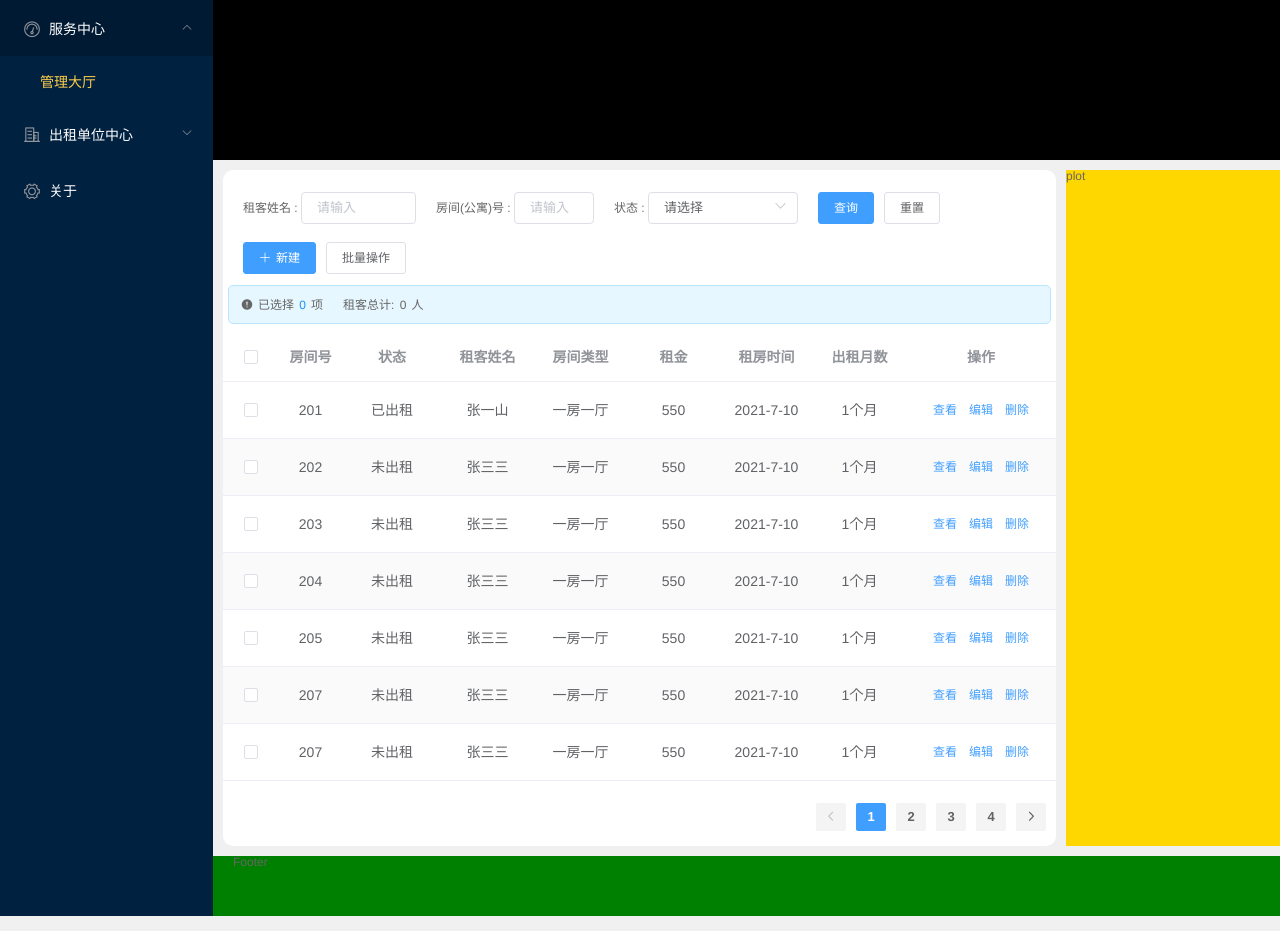
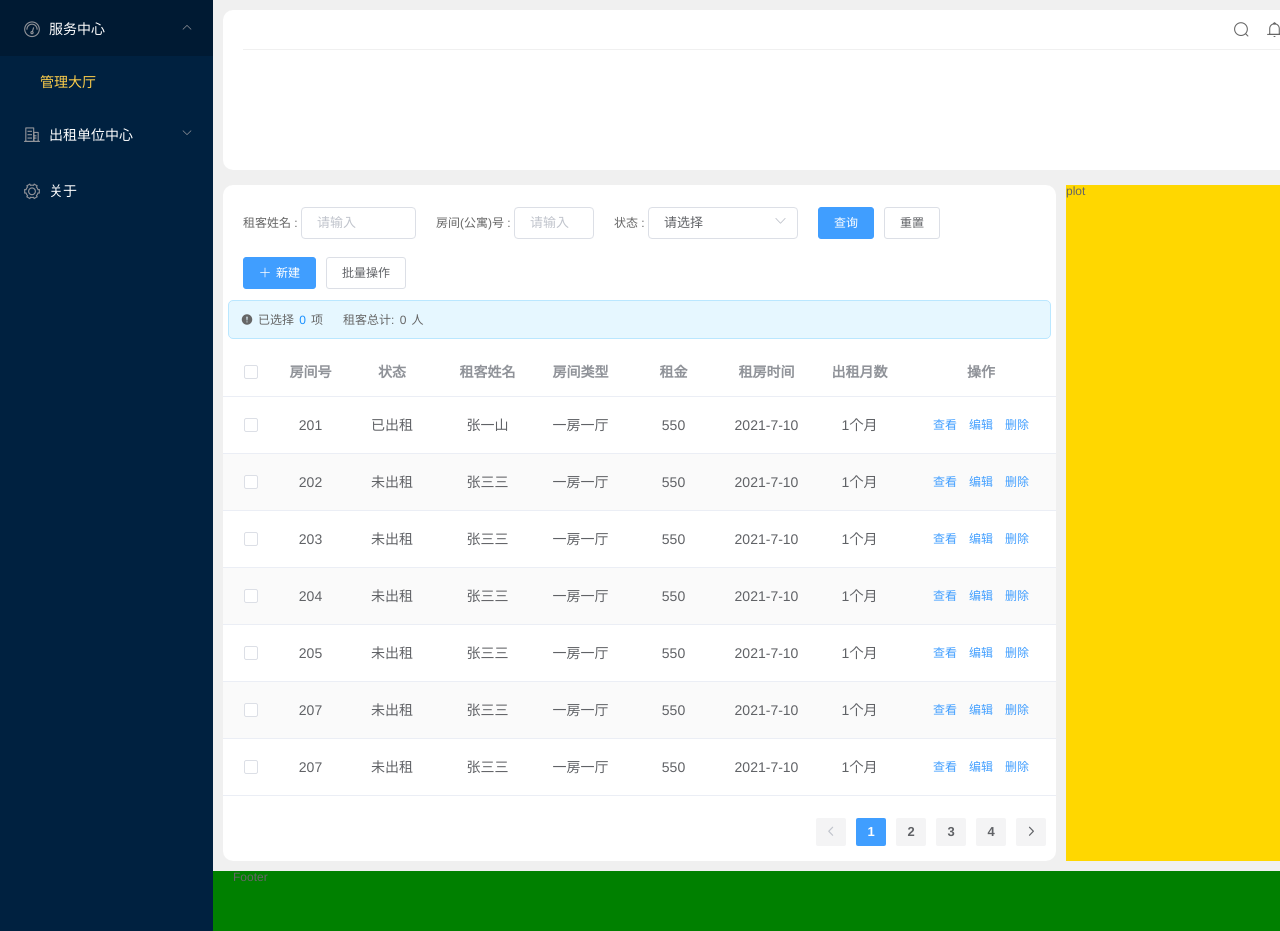
Before and after one commit to superwhys/super-rent, a Vue app: page /house in a window 1280 px wide. Shown: the top 931 px of the page. Built offline with nearby package versions, Linux system fonts and the light colour scheme.

Commit message:
'pagehead'

```diff
--- a/src/components/common/mainTable/HouseTable.vue
+++ b/src/components/common/mainTable/HouseTable.vue
@@ -265,15 +265,16 @@ export default {
     this.$bus.$on('searchClick', (searchItem) => {
       console.log(searchItem)
       if (searchItem.name === "" & searchItem.houseNum === "") {
-        console.log('ttttt')
+        console.log('aa')
         this.currentChange(1)
         this.total = this.tableDatas.length
+
+        this.flagData = this.tableDatas
       }
       else {
         this.showDatas = []
         this.flagData = []
         if (searchItem.name === "") {
-          console.log('aaa')
           for(let item of this.tableDatas) {
             if(item.homeNum == searchItem.houseNum) {
               this.flagData.push(item)
@@ -294,12 +295,11 @@ export default {
             }
           }
         }
-        this.total = this.flagData.length
-        this.showDatas = this.flagData.length > 7 ? this.flagData.slice(0, 7) : this.flagData
-        this.currentPage = 1
 
-        // console.log(this.total);
       }
+      this.total = this.flagData.length
+      this.showDatas = this.flagData.length > 7 ? this.flagData.slice(0, 7) : this.flagData
+      this.currentPage = 1
     })
   },
   methods: {
--- a/src/components/common/mainhead/MainHead.vue
+++ b/src/components/common/mainhead/MainHead.vue
@@ -12,7 +12,7 @@
                    :value="item.value"></el-option>
       </el-select>
       <el-button type="primary" size="small" class="search" @click="searchClick">查询</el-button>
-      <el-button size="small">重置</el-button>
+      <el-button size="small" @click="resetClick">重置</el-button>
     </div>
     <div class="down">
       <el-button icon="el-icon-plus" type="primary" size="small" @click="createClick">新建</el-button>
@@ -55,7 +55,12 @@ export default {
     },
     searchClick() {
       this.$bus.$emit('searchClick', {'name': this.nameInput, 'houseNum': this.houseNumInput})
-
+    },
+    resetClick() {
+      this.nameInput = ""
+      this.houseNumInput = ""
+      this.$bus.$emit('resetClick')
+      this.$bus.$emit('searchClick', {'name': "", 'houseNum': ""})
     }
   }
 }
--- a/src/components/common/pageheader/PageHead.vue
+++ b/src/components/common/pageheader/PageHead.vue
@@ -1,5 +1,16 @@
 <template>
-
+  <div>
+    <div class="user">
+      <div class="icon">
+        <a><i class="el-icon-search"></i></a>
+        <a><i class="el-icon-bell"></i></a>
+        <div class="user-name">
+          <a><i class="el-icon-user"></i></a>
+          <span>用户名</span>
+        </div>
+      </div>
+    </div>
+  </div>
 </template>
 
 <script>
@@ -9,5 +20,31 @@ export default {
 </script>
 
 <style scoped>
+  .user {
+    width: 100%;
+    height: 40px;
+    /* background-color: green; */
+  }
 
+  .user {
+    border-bottom: 1px solid #F0F0F0
+  }
+
+  .icon {
+    line-height: 45px;
+    float: right;
+  }
+
+  .icon i {
+    font-size: 17px;
+    margin: 0 8px;
+  }
+
+  .icon i:hover {
+    cursor: pointer;
+  }
+
+  .user-name {
+    display: inline-block;
+  }
 </style>
--- a/src/components/content/frameweb/FrameWeb.vue
+++ b/src/components/content/frameweb/FrameWeb.vue
@@ -35,7 +35,9 @@ export default {
   }
 
   .header {
-    background-color: black;
+    background-color: #fff;
+    margin: 10px 10px 5px 10px;
+    border-radius: 10px;
   }
 
   .main {
```
Also changed, not shown: 1 other file (tests, documents, lock files or other folders).
